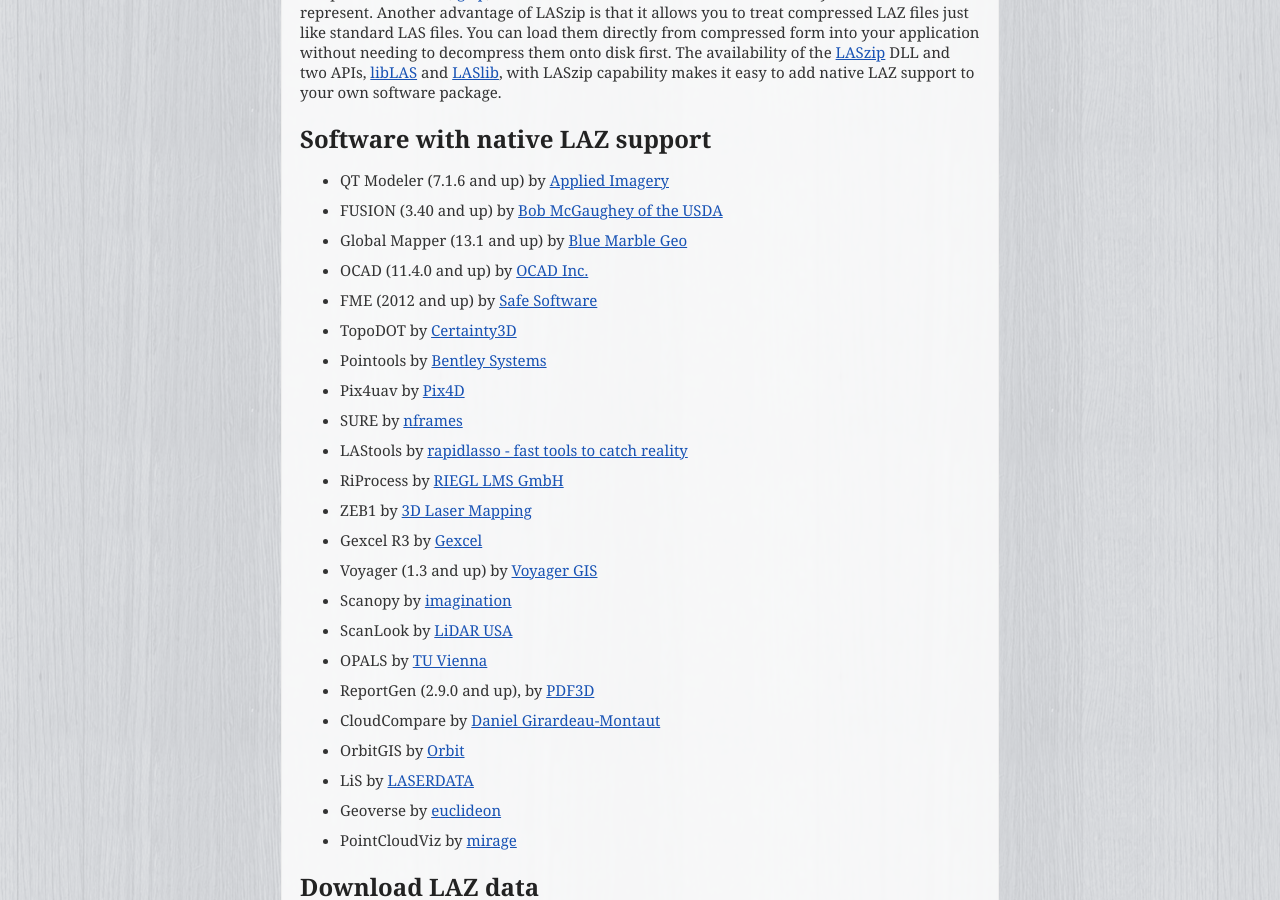
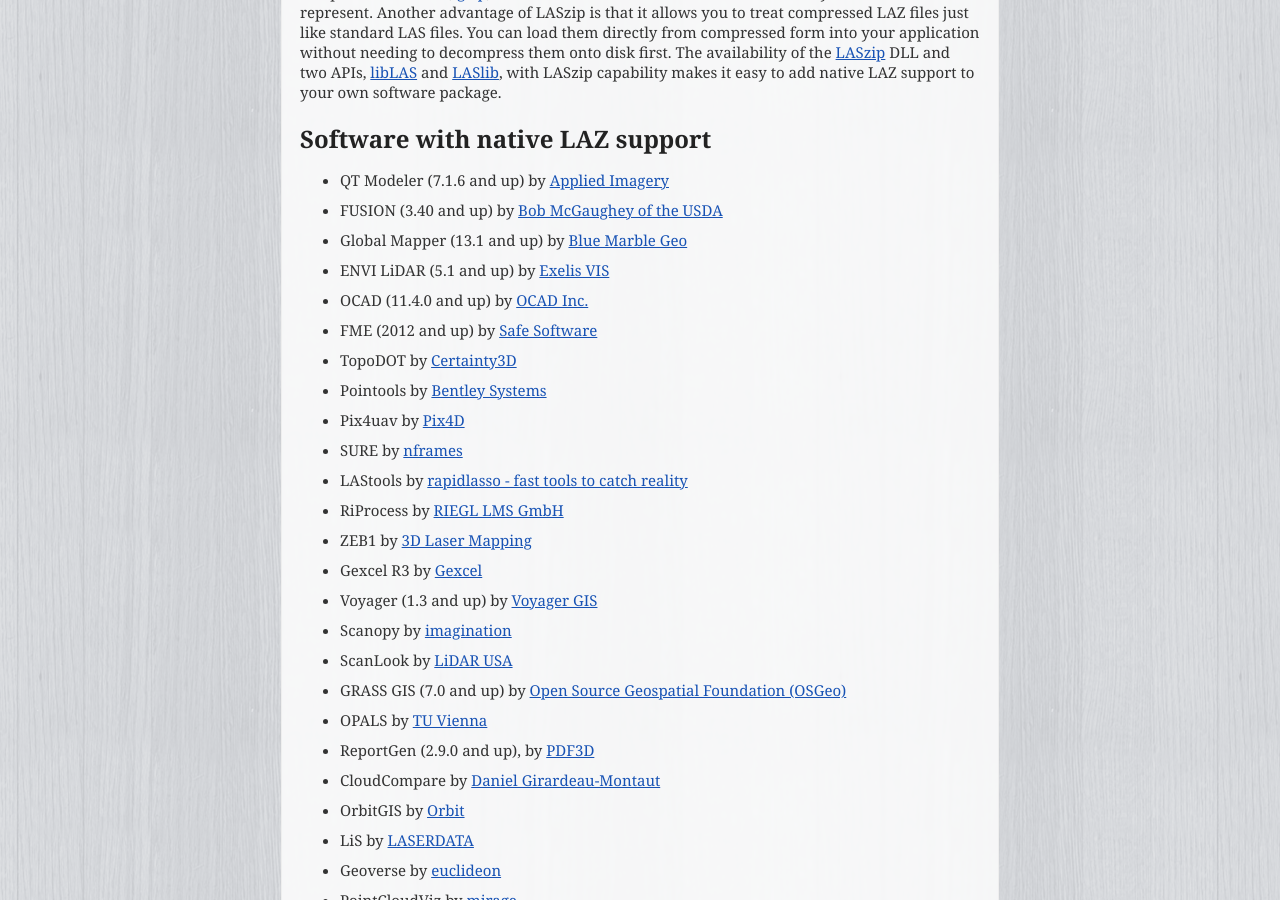
Before and after one commit to LASzip/LASzip, a Sphinx documentation site: the page built from docs/source/index.rst, in a window 1280 px wide and 900 px high, scrolled down 1468 px. Built offline with Sphinx 7.4.7, drawn with Linux system fonts in a browser that asks for light colours.

Commit message:
added ENVI LiDAR and GRASS GIS

```diff
--- a/docs/source/index.rst
+++ b/docs/source/index.rst
@@ -102,6 +102,7 @@
 * QT Modeler (7.1.6 and up) by `Applied Imagery <http://www.appliedimagery.com/>`_
 * FUSION (3.40 and up) by `Bob McGaughey of the USDA <http://forsys.cfr.washington.edu/fusion/fusionlatest.html/>`_
 * Global Mapper (13.1 and up) by `Blue Marble Geo <http://www.bluemarblegeo.com/>`_
+* ENVI LiDAR (5.1 and up) by `Exelis VIS <http://www.exelisvis.com/ProductsServices/ENVI/ENVILiDAR.aspx>`_
 * OCAD (11.4.0 and up) by `OCAD Inc. <http://ocad.com/blog/2013/11/ocad-11-4-0-supports-laz-files/>`_
 * FME (2012 and up) by `Safe Software <http://www.safe.com/>`_
 * TopoDOT by `Certainty3D <http://www.certainty3d.com/products/topodot/>`_
@@ -115,6 +116,7 @@
 * Voyager (1.3 and up) by `Voyager GIS <http://www.voyagergis.com/>`_
 * Scanopy by `imagination <http://www.imagination.at/>`_
 * ScanLook by `LiDAR USA <http://www.lidarusa.com/>`_
+* GRASS GIS (7.0 and up) by `Open Source Geospatial Foundation (OSGeo) <http://grass.osgeo.org/>`_
 * OPALS by `TU Vienna <http://www.ipf.tuwien.ac.at/opals/>`_
 * ReportGen (2.9.0 and up), by `PDF3D <http://pdf3d.com/news/PDF3D_LiDAR_PressRelease_20dec2013.php>`_
 * CloudCompare by `Daniel Girardeau-Montaut <http://www.danielgm.net/cc/>`_
```
